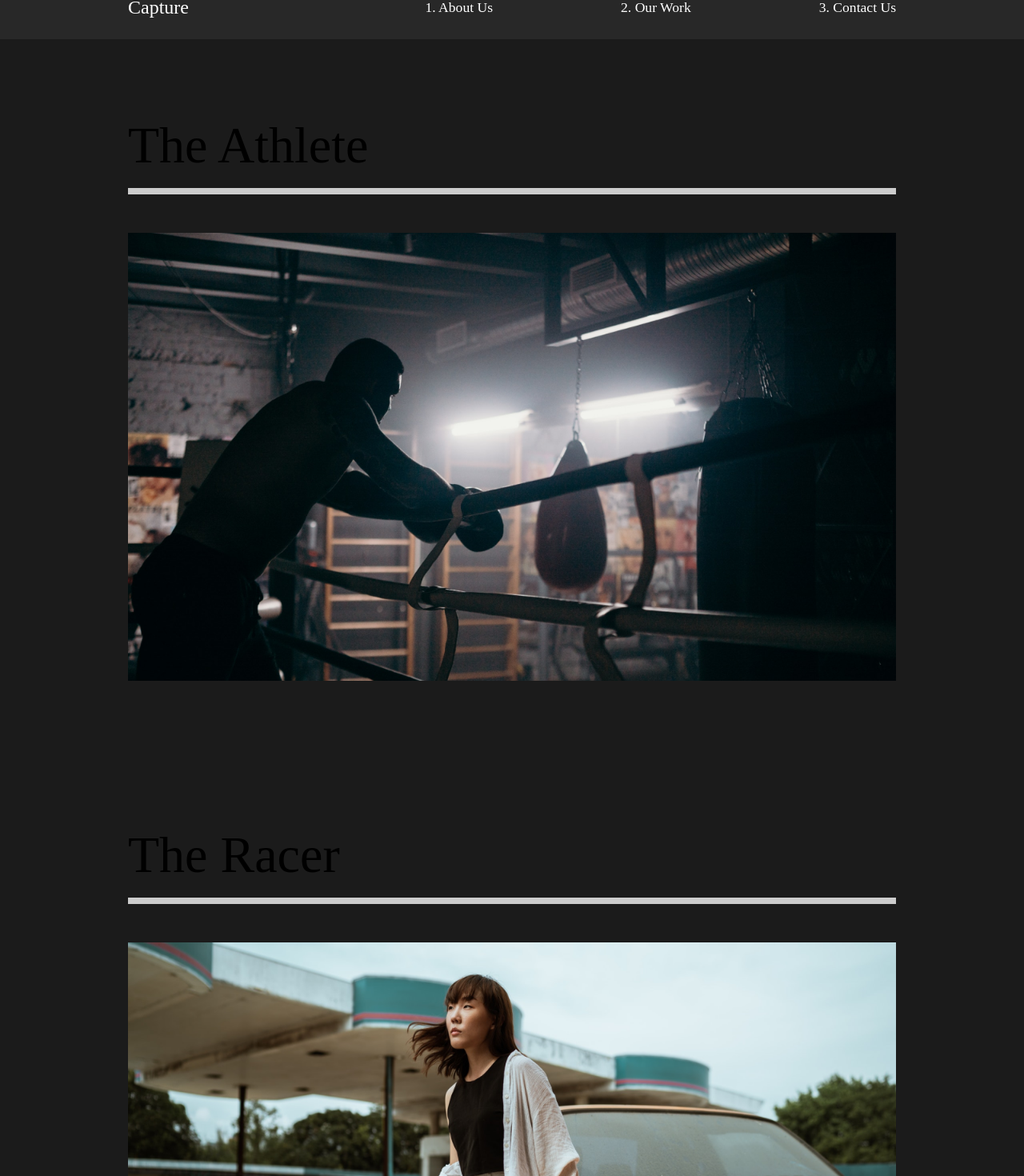
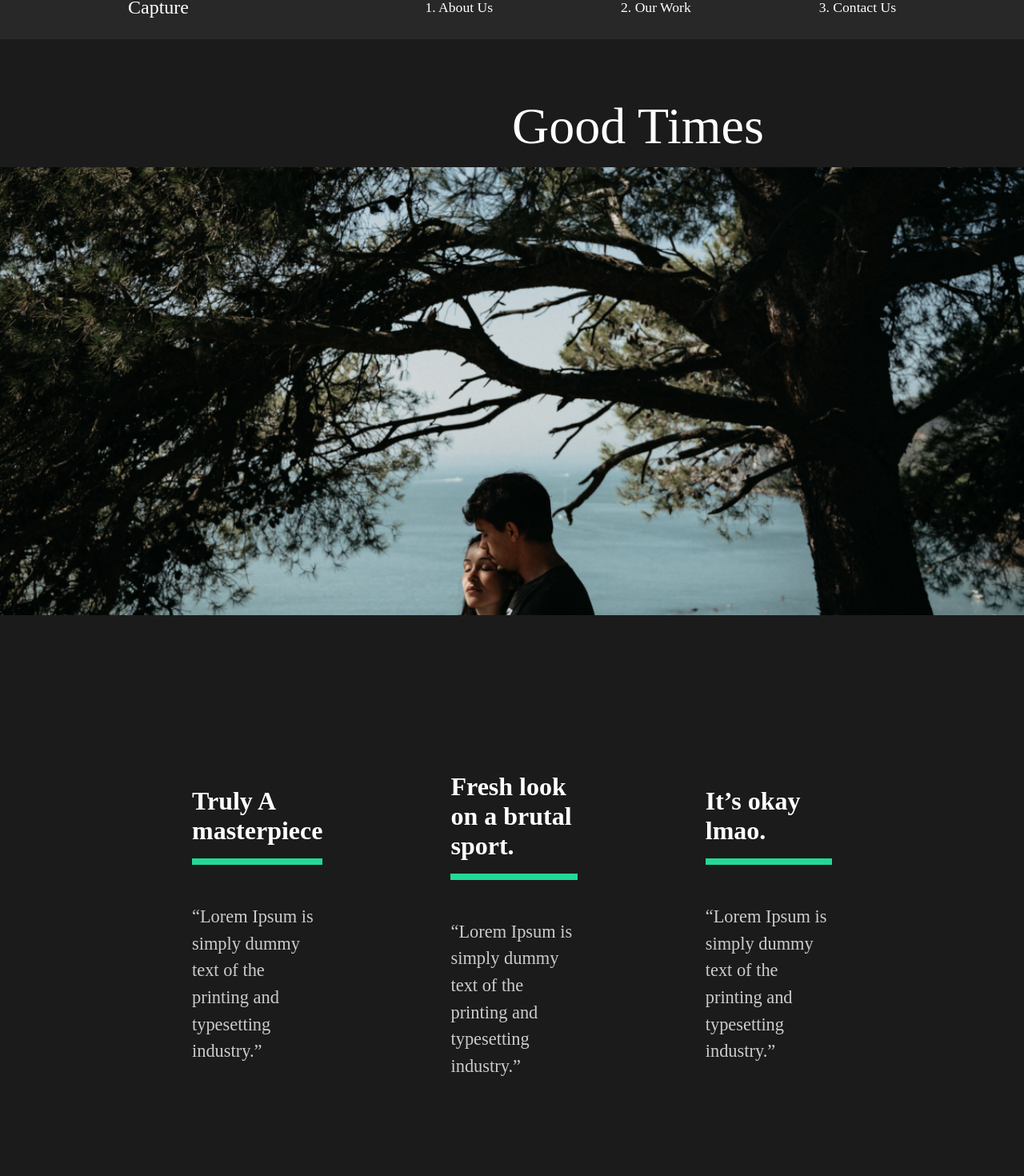
Before and after one commit to maciejrek/react-capture-portfolio, a React (Create React App) app: page /work/good-times in a window 1280 px wide. Shown: the part 31-1501 px from the top of the page at 80% size. Built offline with nearby package versions, Linux system fonts and the light colour scheme; the HTML template or start-up script is replaced by a standard one.

Commit message:
Add dynamic Movie Details

```diff
--- a/src/App.js
+++ b/src/App.js
@@ -5,6 +5,8 @@
 import AboutUs from "./pages/AboutUs";
 import ContactUs from "./pages/ContactUs";
 import OurWork from "./pages/OurWork";
+import MovieDetail from "./pages/MovieDetail";
+//Import Components
 import Nav from "./components/Nav";
 //Router
 import { Switch, Route } from "react-router-dom";
@@ -18,8 +20,11 @@
         <Route path="/" exact>
           <AboutUs />
         </Route>
-        <Route path="/work">
+        <Route path="/work" exact>
           <OurWork />
+        </Route>
+        <Route path="/work/:id">
+          <MovieDetail />
         </Route>
         <Route path="/contact">
           <ContactUs />
--- /dev/null
+++ b/src/movieState.js
@@ -0,0 +1,81 @@
+//Import Images
+import athlete from "./img/athlete-small.png";
+import goodtimes from "./img/goodtimes-small.png";
+import theracer from "./img/theracer-small.png";
+import athlete2 from "./img/athlete2.png";
+import goodtimes2 from "./img/good-times2.jpg";
+import theracer2 from "./img/the-racer2.jpg";
+
+export const MovieState = () => {
+  return [
+    {
+      title: "The Athlete",
+      mainImg: athlete,
+      secondaryImg: athlete2,
+      url: "/work/the-athlete",
+      awards: [
+        {
+          title: "Truly A masterpiece",
+          description:
+            "“Lorem Ipsum is simply dummy text of the printing and typesetting industry.”",
+        },
+        {
+          title: "Fresh look on a brutal sport.",
+          description:
+            "“Lorem Ipsum is simply dummy text of the printing and typesetting industry.”",
+        },
+        {
+          title: "It’s okay lmao.",
+          description:
+            "“Lorem Ipsum is simply dummy text of the printing and typesetting industry.”",
+        },
+      ],
+    },
+    {
+      title: "Good Times",
+      mainImg: goodtimes,
+      url: "/work/good-times",
+      secondaryImg: goodtimes2,
+      awards: [
+        {
+          title: "Truly A masterpiece",
+          description:
+            "“Lorem Ipsum is simply dummy text of the printing and typesetting industry.”",
+        },
+        {
+          title: "Fresh look on a brutal sport.",
+          description:
+            "“Lorem Ipsum is simply dummy text of the printing and typesetting industry.”",
+        },
+        {
+          title: "It’s okay lmao.",
+          description:
+            "“Lorem Ipsum is simply dummy text of the printing and typesetting industry.”",
+        },
+      ],
+    },
+    {
+      title: "The Racer",
+      mainImg: theracer,
+      url: "/work/the-racer",
+      secondaryImg: theracer2,
+      awards: [
+        {
+          title: "Truly A masterpiece",
+          description:
+            "“Lorem Ipsum is simply dummy text of the printing and typesetting industry.”",
+        },
+        {
+          title: "Fresh look on a brutal sport.",
+          description:
+            "“Lorem Ipsum is simply dummy text of the printing and typesetting industry.”",
+        },
+        {
+          title: "It’s okay lmao.",
+          description:
+            "“Lorem Ipsum is simply dummy text of the printing and typesetting industry.”",
+        },
+      ],
+    },
+  ];
+};
--- /dev/null
+++ b/src/pages/MovieDetail.js
@@ -0,0 +1,109 @@
+import React, { useState, useEffect } from "react";
+import styled from "styled-components";
+import { useHistory } from "react-router-dom";
+import { MovieState } from "../movieState";
+
+const MovieDetail = () => {
+  const history = useHistory();
+  const url = history.location.pathname;
+  const [movies, setMovies] = useState(MovieState);
+  const [movie, setMovie] = useState(null);
+
+  //UseEffect
+  useEffect(() => {
+    const currentMovie = movies.filter((stateMovie) => stateMovie.url === url);
+    setMovie(currentMovie[0]);
+  }, [movies, url]);
+
+  return (
+    <>
+      {/* if movie is available render */}
+      {movie && (
+        <StyledDetails>
+          <StyledHeadline>
+            <h2>{movie.title}</h2>
+            <img src={movie.mainImg} alt="main img" />
+          </StyledHeadline>
+          <StyledAwards>
+            {movie.awards.map((award) => (
+              <Award
+                title={award.title}
+                description={award.description}
+                key={award.title}
+              />
+            ))}
+          </StyledAwards>
+          <StyledImageDisplay>
+            <img src={movie.secondaryImg} alt="secondary img" />
+          </StyledImageDisplay>
+        </StyledDetails>
+      )}
+    </>
+  );
+};
+
+const StyledDetails = styled.div`
+  color: white;
+`;
+
+const StyledHeadline = styled.div`
+  min-height: 90vh;
+  padding-top: 20vh;
+  position: relative;
+  h2 {
+    position: absolute;
+    top: 10%;
+    left: 50%;
+    transform: translate (-50%, -10%);
+  }
+  img {
+    width: 100%;
+    height: 70vh;
+    object-fit: cover;
+  }
+`;
+
+const StyledAwards = styled.div`
+  min-height: 80vh;
+  display: flex;
+  margin: 5rem 10rem;
+  align-items: center;
+  justify-content: space-around;
+`;
+
+const StyledAward = styled.div`
+  padding: 5rem;
+  h3 {
+    font-size: 2rem;
+  }
+  .line {
+    width: 100%;
+    background: #23d997;
+    height: 0.5rem;
+    margin: 1rem 0rem;
+  }
+  p {
+    padding: 2rem 0rem;
+  }
+`;
+
+const StyledImageDisplay = styled.div`
+  min-height: 50vh;
+  img {
+    width: 100%;
+    height: 100vh;
+    object-fit: cover;
+  }
+`;
+//Award componnent
+
+const Award = ({ title, description }) => {
+  return (
+    <StyledAward>
+      <h3>{title}</h3>
+      <div className="line"></div>
+      <p>{description}</p>
+    </StyledAward>
+  );
+};
+export default MovieDetail;
--- a/src/pages/OurWork.js
+++ b/src/pages/OurWork.js
@@ -12,21 +12,21 @@
       <StyledMovie>
         <h2>The Athlete</h2>
         <div className="line"></div>
-        <Link>
+        <Link to="/work/the-athlete">
           <img src={athlete} alt="athlete" />
         </Link>
       </StyledMovie>
       <StyledMovie>
         <h2>The Racer</h2>
         <div className="line"></div>
-        <Link>
+        <Link to="/work/the-racer">
           <img src={theracer} alt="theracer" />
         </Link>
       </StyledMovie>
       <StyledMovie>
         <h2>The Good Time</h2>
         <div className="line"></div>
-        <Link>
+        <Link to="/work/good-times">
           <img src={goodtimes} alt="goodtimes" />
         </Link>
       </StyledMovie>
```
